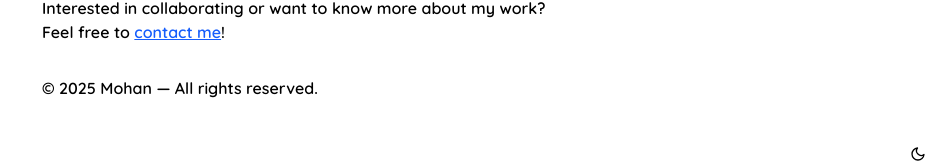
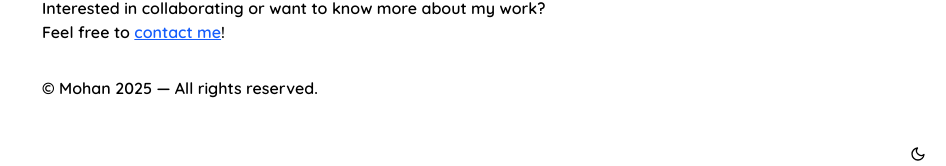
Before and after one commit to Mohanavenkatesh/Portfolio-Next.js, a Next.js app: page / in a window 1280 px wide. Shown: the part 624-790 px from the top of the page, without its empty margins (334-1280 px from the left). Built offline with nearby package versions, Linux system fonts and the light colour scheme.

Commit message:
Update copyright text format in Footer
Reordered the copyright year and name in the Footer component for improved readability.

```diff
--- a/components/Footer.js
+++ b/components/Footer.js
@@ -4,7 +4,7 @@ const Footer = () => {
   return (
     <>
 
-      <h1 className='mx-6 mb-16 mt-8'>© 2025 Mohan — All rights reserved.</h1>
+      <h1 className='mx-6 mb-16 mt-8'>© Mohan 2025 — All rights reserved.</h1>
     </>
   )
 }
```
